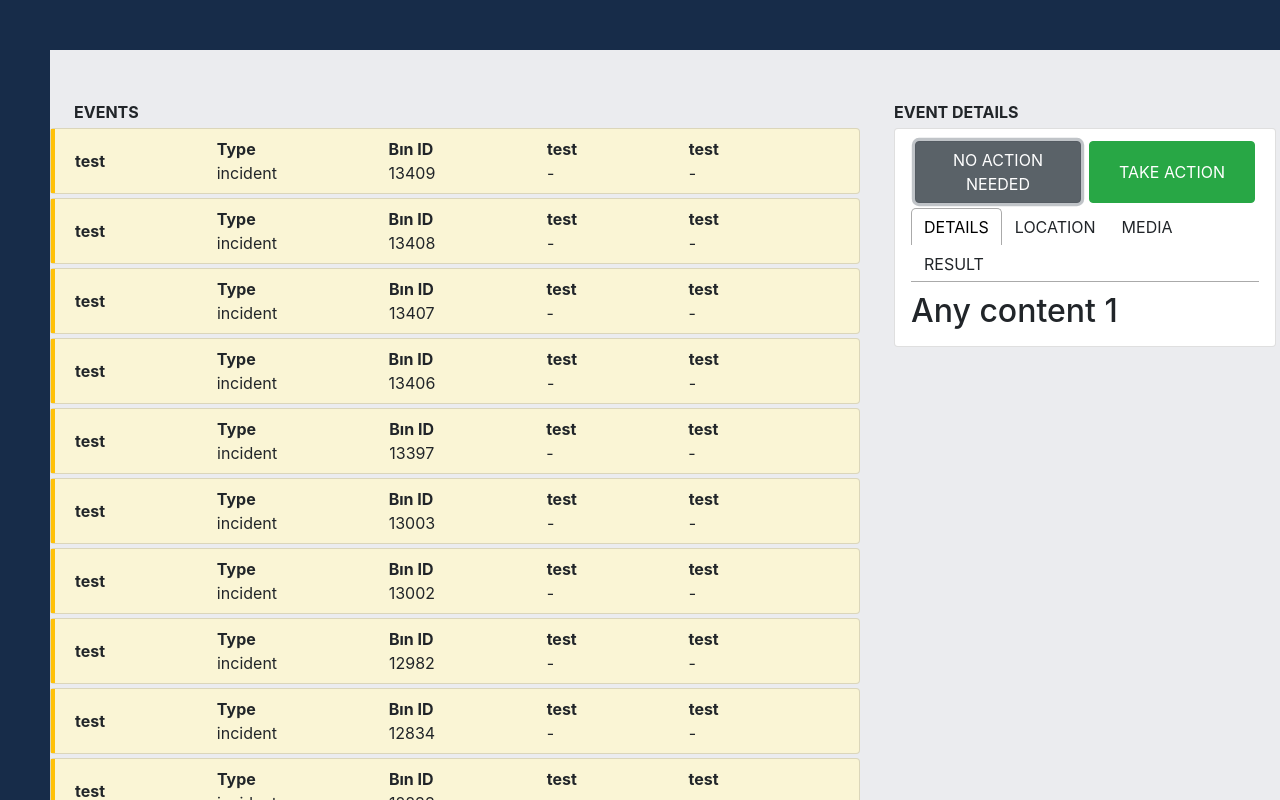
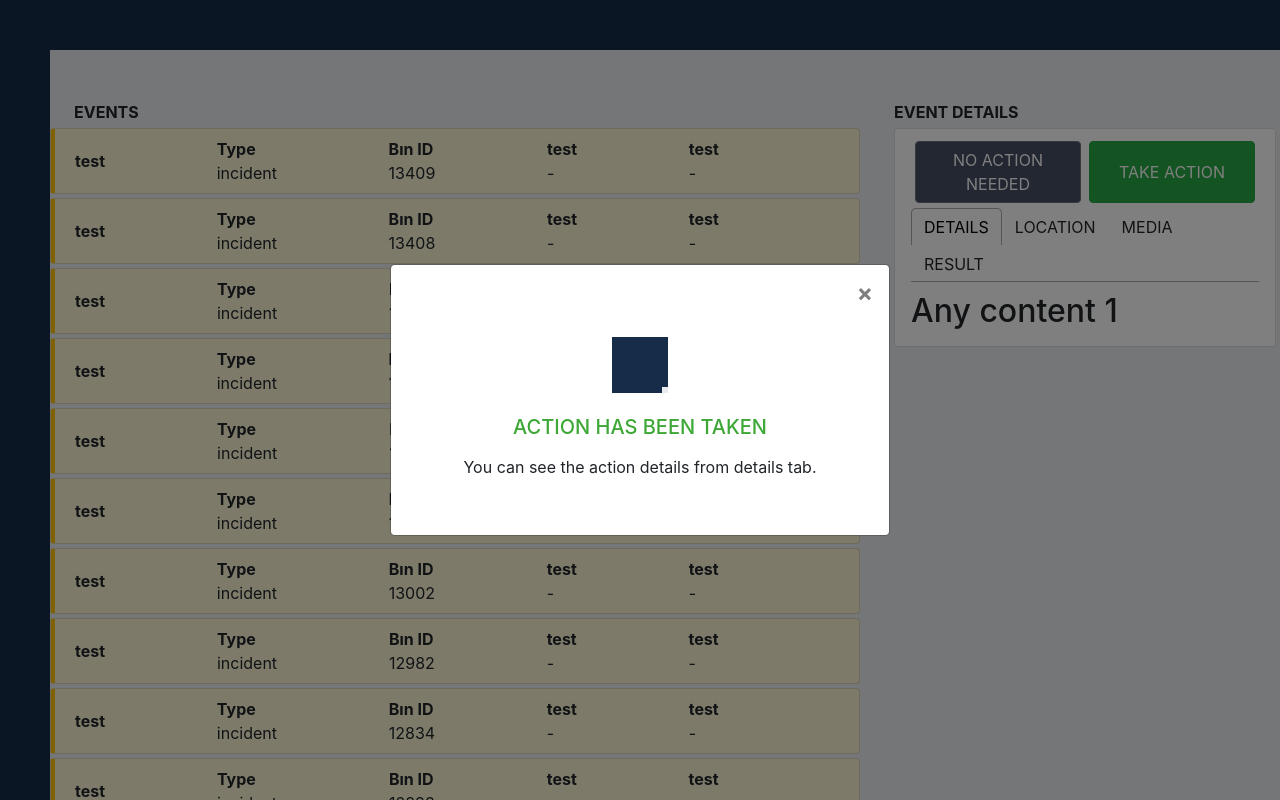
Before and after one commit to abdurrahmankolsuz/events-app, a React (Create React App) app: page / in a window 1280 px wide. Both pictures are taken after a click on the button "NO ACTION NEEDED". Shown: the top 800 px of the page. Built offline with nearby package versions, Linux system fonts and the light colour scheme.

Commit message:
added functionality to button

```diff
--- a/package.json
+++ b/package.json
@@ -11,6 +11,7 @@
     "node-sass": "^4.14.1",
     "prop-types": "^15.7.2",
     "react": "^16.13.1",
+    "react-bootstrap": "^1.3.0",
     "react-dom": "^16.13.1",
     "react-leaflet": "^2.7.0",
     "react-router-dom": "^5.2.0",
--- a/src/components/button/index.js
+++ b/src/components/button/index.js
@@ -1,21 +1,26 @@
 import React from "react";
-import PropTypes from "prop-types";
+import PropTypes, { func } from "prop-types";
 
 import "./_button.scss";
+import {  MyModal } from "../../components";
 
 const Button = (props) => {
-  const { color, content } = props;
+  const { color, content, onClick ,show,setIsOpen} = props;
+
 
   return (
-  <button  type="button" className={`btn ${
-    color ? "btn-success" : "btn-secondary"
-  } m-1`}>{content}</button>
- )
+    <>
+      <button onClick={onClick} type="button" className={`btn ${color ? "btn-success" : "btn-secondary"
+        } m-1`}>{content}</button>
+      <MyModal show={show} setIsOpen={setIsOpen} />
+    </>
+  )
 };
 
 Button.propTypes = {
   color: PropTypes.bool,
   content: PropTypes.string,
+  onClick: PropTypes.func,
 };
 
 Button.defaultProps = {
--- a/src/components/index.js
+++ b/src/components/index.js
@@ -1,3 +1,3 @@
 export * from "./card";
 export * from "./button";
-export * from "./result";
+export * from "./modal";
--- a/src/components/result/_result.scss
+++ b/src/components/modal/_modal.scss
@@ -8,8 +8,9 @@
     }
 
 }
-    .card-header{
-       background-color:white;
+    .header,.footer{
        border: 0;
-       color:#454F63;
     }
+    .body{
+        text-align:center;
+    }
--- a/src/components/result/index.js
+++ b/src/components/modal/index.js
@@ -1,47 +1,50 @@
 import React from "react";
 import PropTypes from "prop-types";
+
+import { Modal } from "react-bootstrap";
 
 import success from "../../styles/icons/success.svg";
 import loading from "../../styles/icons/loading.svg";
 import failed from "../../styles/icons/failed.svg";
 import x from "../../styles/icons/x.svg";
 
-import "./_result.scss";
+import "./_modal.scss";
 
-const ResultCard = (props) => {
-  const { icon, color, header, content } = props;
+const MyModal = (props) => {
+  const { icon, color, header, content, show, setIsOpen } = props;
 
   return (
-    <div className="card text-center">
-      <div className="card-header">
-        <button type="button" className="close py-3" aria-label="Close">
-          <span aria-hidden="true">
-            <object data={x} type="image/svg+xml" width="12" height="12"></object>
-          </span>
-        </button>
-      </div>
-      <div className="card-body">
+    <Modal
+      show={show}
+      onHide={() => setIsOpen(false)}
+      centered
+    >
+      <Modal.Header className="header" closeButton>
+      </Modal.Header>
+      <Modal.Body className="body">
         <object data={success} type="image/svg+xml" width="56" height="56"></object>
         <h5 className="card-title p-2 my-2 success">{header}</h5>
-        <p className="card-text p2">{content}</p>
+        <p className="card-text pb-3">{content}</p>
+      </Modal.Body>
+      <Modal.Footer className="footer"></Modal.Footer>
+    </Modal>
 
-      </div>
-    </div>
   )
 };
 
-ResultCard.propTypes = {
+MyModal.propTypes = {
   color: PropTypes.bool,
   content: PropTypes.string,
   header: PropTypes.string,
   icon: PropTypes.string,
 };
 
-ResultCard.defaultProps = {
+MyModal.defaultProps = {
   color: false,
   content: "You can see the action details from details tab.",
   header: "ACTION HAS BEEN TAKEN",
   icon: "",
+  show: false,
 };
 
-export { ResultCard };
+export { MyModal };
--- a/src/containers/home/event-detail.js
+++ b/src/containers/home/event-detail.js
@@ -3,17 +3,25 @@ import { Tab, Tabs, TabList, TabPanel } from "react-tabs";
 import "react-tabs/style/react-tabs.css";
 import { Map as LeafletMap, TileLayer, Marker, Popup } from "react-leaflet";
 
-import { Button, Card, ResultCard } from "../../components";
+import { Button, Card, MyModal } from "../../components";
 import "./_home.scss";
 
 const EventDetail = (props) => {
+  const [isOpen, setIsOpen] = React.useState(false);
+  const showModal = () => {
+    setIsOpen(true);
+  };
+
   return (
     <>
       <Card>
         <div className="d-flex flex-row">
-          <Button color={false} content={"NO ACTION NEEDED"}></Button>
-          <Button color={true} content={"TAKE ACTION"}></Button>
-
+          <Button onClick={showModal} color={false} content={"NO ACTION NEEDED"} show={isOpen} setIsOpen={setIsOpen}></Button>
+          <Button onClick={() => {
+            setTimeout(() => {
+              alert("Another button clicked!");
+            }, 1000)
+          }}  color={true} content={"TAKE ACTION"}></Button>
         </div>
         <Tabs>
           <TabList>
@@ -50,7 +58,7 @@ const EventDetail = (props) => {
             <h2>Any content 3</h2>
           </TabPanel>
           <TabPanel>
-            <ResultCard />
+            <MyModal/>
           </TabPanel>
         </Tabs>
       </Card>
--- a/src/containers/home/index.js
+++ b/src/containers/home/index.js
@@ -6,8 +6,6 @@ import "./_home.scss";
 import example_response from './response.js';
 
 const Home = () => {
-  console.log(example_response.data);
-  console.log(JSON.stringify(example_response.data));
   return (
     <div className="home-container container-fluid px-0">
       <div className="row home-container__sub-container">
```
Also changed, not shown: 1 other file (tests, documents, lock files or other folders).
